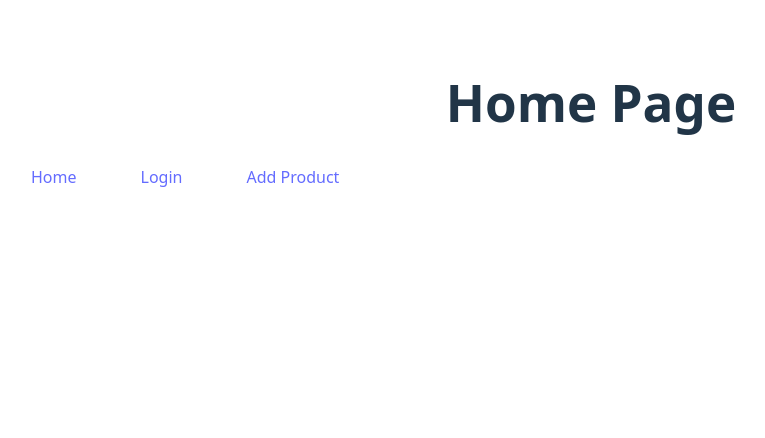
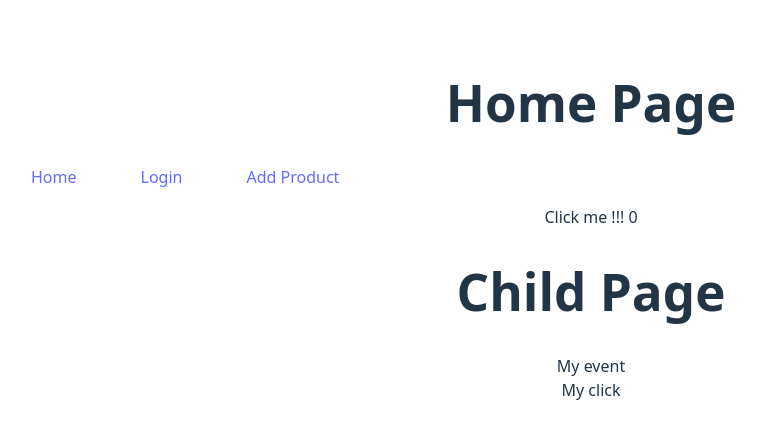
Before and after one commit to SwastikMallik/megafarm, a React (Vite) app in the folder frontend/: page / in a window 1280 px wide. Shown: the top 438 px of the page, without its empty margins (49-814 px from the left). Built offline with nearby package versions, Linux system fonts and the light colour scheme.

Commit message:
view page to show all products

```diff
--- a/frontend/src/components/AddProduct.tsx
+++ b/frontend/src/components/AddProduct.tsx
@@ -87,7 +87,7 @@ const AddProduct = () => {
                 {
                     error.quantity && <div style={styles.error}>{error.quantity}</div>
                 }
-                <label>Price:</label>
+                <label>Unit Price:</label>
                 <input type="number" name="price" defaultValue={product.price} onChange={handleChange}/>
                 {
                     error.price && <div style={styles.error}>{error.price}</div>
--- a/frontend/src/components/Home.tsx
+++ b/frontend/src/components/Home.tsx
@@ -1,10 +1,35 @@
+import { useState, useCallback } from "react"
 import Header from "./Header"
+import MyChild from "./MyChild"
 
 const Home = () => {
+    const [change, setChange] = useState(0);
+
+    const getAllProducts = useCallback(function(){
+        const check = {
+            data : {
+                pname : "Lux"
+            }
+        }
+        console.log("123")
+        return check.data.pname
+    },[])
+
+    function checkAgain(){
+        setChange(change + 1)
+        console.log(321)
+    }
+
     return (
         <>
             <h1>Home Page</h1>
             <Header />
+            <div onClick={() => checkAgain()}>
+                Click me !!! {change}
+            </div>
+            <MyChild products={getAllProducts}/>
+
+
         </>
     )
 }
--- /dev/null
+++ b/frontend/src/components/MyChild.tsx
@@ -0,0 +1,17 @@
+const MyChild = ({ products }) => {
+
+
+    return (
+        <>
+            <h1>Child Page</h1>
+            <div onClick={()=> console.log("Hello, this is child")}>
+                My event
+            </div>
+            <div onClick={products}>
+                My click
+            </div>
+        </>
+    )
+}
+
+export default MyChild
```
Also changed, not shown: 1 other file (tests, documents, lock files or other folders).
